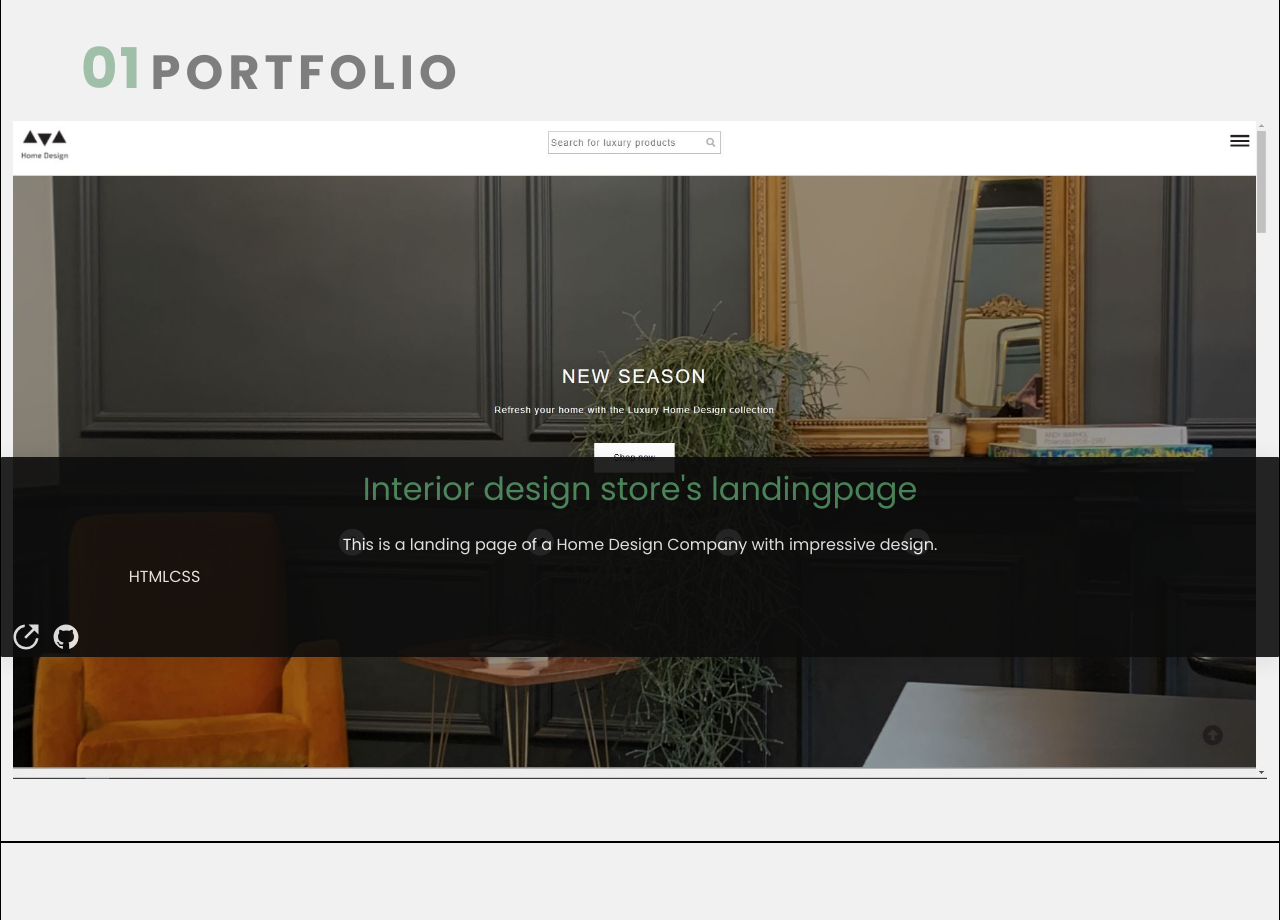
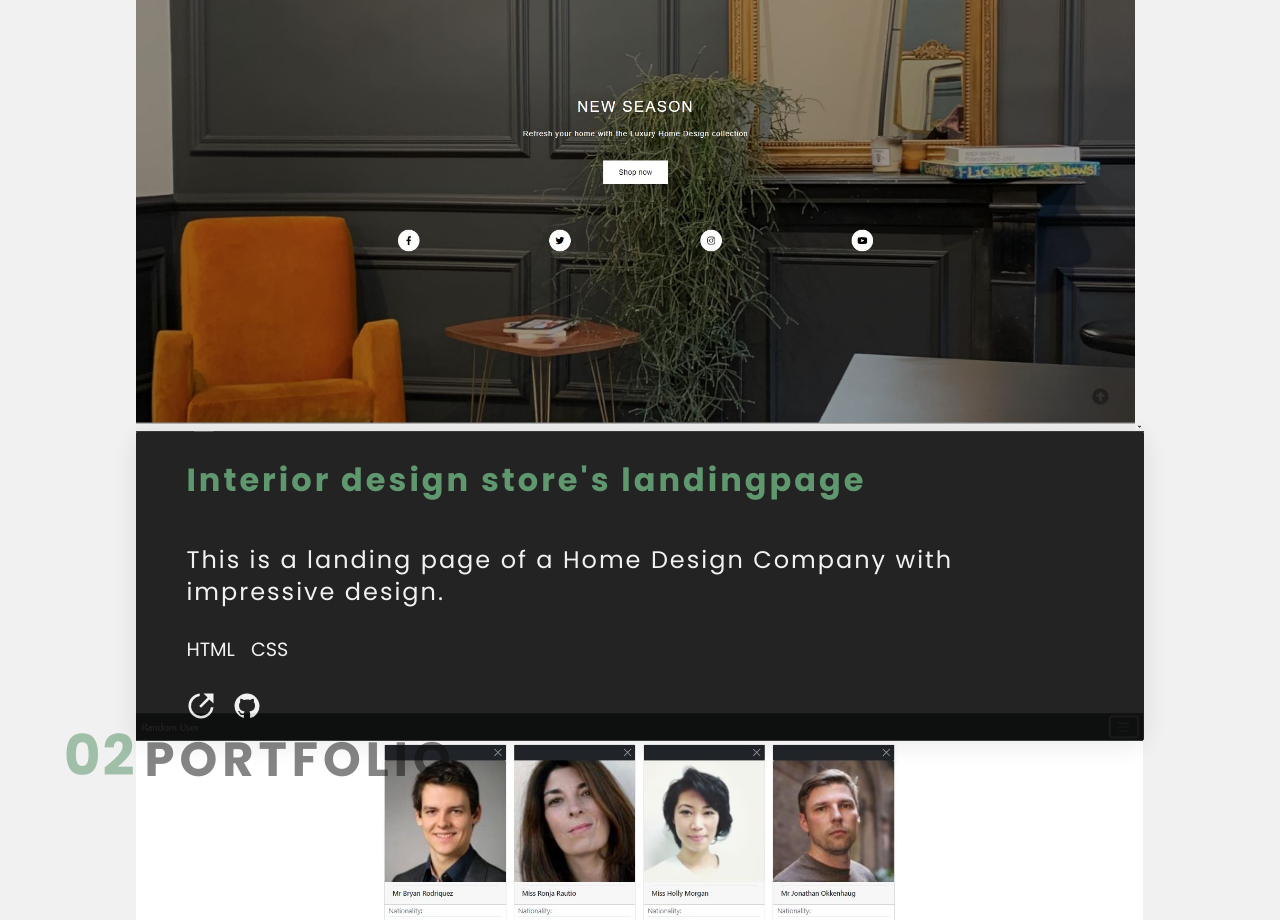
Before and after one commit to gerry9009/portfolio, a React (Create React App) app: page / in a window 1280 px wide. Shown: the part 1880-2800 px from the top of the page. Built offline with nearby package versions, Linux system fonts and the light colour scheme.

Commit message:
Add design to Portfolio section

```diff
--- a/src/components/About/About.css
+++ b/src/components/About/About.css
@@ -166,7 +166,7 @@
     top: auto;
     bottom: 20vh;
     font-size: 8em;
-    right: 5rem;
+    right: 1rem;
     left: auto;
   }
 
--- a/src/components/About/About.jsx
+++ b/src/components/About/About.jsx
@@ -1,7 +1,7 @@
 import React, { useEffect } from "react";
 import "./About.css";
 import getRandomKey from "../../constants/getRandomKey";
-import mainpic from "../../assets/profil/portfolio.jpg";
+import mainpic from "../../assets/profil/myprofile.jpg";
 
 import { fadeInAnimation } from "../../constants/animations";
 
--- a/src/components/Contact/Contact.css
+++ b/src/components/Contact/Contact.css
@@ -146,7 +146,7 @@
     top: auto;
     bottom: 15vh;
     font-size: 8em;
-    right: 5rem;
+    right: 1rem;
     left: auto;
   }
 
--- a/src/components/Home/Home.css
+++ b/src/components/Home/Home.css
@@ -1,7 +1,7 @@
 .home {
   background: var(--bg-color);
   margin: 0;
-  height: 100vh;
+  min-height: 100vh;
   display: flex;
   flex-direction: column;
   justify-content: center;
--- a/src/components/Navbar/Navbar.jsx
+++ b/src/components/Navbar/Navbar.jsx
@@ -9,7 +9,7 @@ import ScrollLock from "react-scrolllock";
 
 const containerVariants = {
   hidden: {
-    scale: 10,
+    scale: 8,
     x: "calc(50vw - 40px)",
     y: "calc(-50vh - 2.5rem)",
   },
--- a/src/components/Portfolio/Portfolio.css
+++ b/src/components/Portfolio/Portfolio.css
@@ -3,20 +3,23 @@
   display: flex;
   flex-direction: column;
   align-items: center;
+  justify-content: center;
   position: relative;
-  border: 1px solid black;
+
   font-family: "Poppins", sans-serif;
 }
 
-.portfolio-headings_container {
-  width: 100%;
-  margin-top: 5rem;
+.portfolio-headings {
+  width: 90%;
+  position: absolute;
   display: flex;
   align-items: flex-end;
+  flex-wrap: wrap;
   opacity: 0.5;
+  top: 6vh;
 }
 
-.portfolio-heading-num {
+.portfolio-headings_num {
   font-size: 3.5rem;
   font-weight: 700;
   letter-spacing: 2px;
@@ -24,7 +27,7 @@
   margin-right: 0.5rem;
 }
 
-.portfolio-heading-title {
+.portfolio-headings_title {
   font-size: 3rem;
   font-weight: 700;
   letter-spacing: 5px;
@@ -32,49 +35,72 @@
   text-transform: uppercase;
 }
 
-.portfolio-content-title {
-  padding: 1rem;
+.portfolio-img {
+  width: 90%;
+  margin-top: 20vh;
 }
 
-.portfolio h4 {
-  color: var(--font-hover-color);
-  font-size: 2rem;
+.portfolio-img_pic {
+  width: 100%;
+  height: 100%;
+  min-height: 220px;
 }
 
-.portfolio-content_container {
-  position: absolute;
-  top: 60%;
-  width: 100%;
-  height: 25vh;
+.portfolio-content {
+  position: relative;
+  width: 90%;
   z-index: 1;
   background: var(--font-color);
+  opacity: 0.9;
   border-radius: 1px;
   box-shadow: 0 4px 30px rgba(0, 0, 0, 0.1);
-  opacity: 0.9;
   display: flex;
   flex-direction: column;
   align-items: center;
 }
 
-.portfolio-description {
-  padding: 1rem;
-  color: var(--bg-color);
+.portfolio-content_title {
+  width: 90%;
+  padding: 1rem 0;
+  color: var(--font-hover-color);
+  font-size: 1.5rem;
+  letter-spacing: 2px;
+  font-weight: 700;
 }
 
-.portfolio-technologys {
+.portfolio-content_description {
+  width: 90%;
+  padding: 1rem 0;
+  color: var(--bg-color);
+  font-size: 1rem;
+  letter-spacing: 1px;
+  line-height: 1.5rem;
+}
+
+.portfolio-content_technologys {
+  width: 90%;
   color: var(--bg-color);
   display: flex;
-  width: 80%;
+  align-items: flex-start;
+  flex-wrap: wrap;
+  margin: 0.5rem 0;
 }
 
-.portfolio-link {
-  margin: 20px;
+.portfolio-content_technologys li {
+  font-size: 1rem;
+  padding-right: 1rem;
 }
 
-.portfolio-icon {
-  position: absolute;
-  bottom: 5px;
+.portfolio-content_link {
+  width: 90%;
+  display: flex;
+  align-items: flex-start;
+  margin: 1rem 0;
+}
+
+.portfolio-content_icon {
   fill: var(--bg-color);
+  padding-right: 1rem;
 }
 
 .icon-github {
@@ -85,23 +111,35 @@
   left: 50px;
 }
 
-.portfolio-icon:hover {
+.portfolio-content_icon:hover {
   fill: var(--font-hover-color);
 }
 
-.portfolio-img_container {
-  position: absolute;
-  width: 98vw;
-  min-height: 30vh;
-  top: 30vh;
-}
+@media (min-width: 576px) {
+  .portfolio-img {
+    margin-top: 10vh;
+  }
 
-.portfolio-img_container img {
-  width: 100%;
-  height: 100%;
-}
+  .portfolio-content_title {
+    font-size: 1.8rem;
+    letter-spacing: 2.5px;
+    margin: 1rem 0;
+  }
 
-@media (min-width: 576px) {
+  .portfolio-content_description {
+    font-size: 1.2rem;
+    letter-spacing: 1.5px;
+    line-height: 2rem;
+    margin: 0 0 1rem;
+  }
+
+  .portfolio-content_technologys {
+    margin: 0 0 1rem;
+  }
+
+  .portfolio-content_technologys li {
+    font-size: 1rem;
+  }
 }
 
 @media (min-width: 768px) {
@@ -110,6 +148,25 @@
 @media (min-width: 992px) {
   .portfolio {
     height: 100vh;
-    padding: 5rem;
+    padding: 0 5rem;
+  }
+
+  .portfolio-img {
+    margin-top: 10vh;
+  }
+
+  .portfolio-content_title {
+    font-size: 2rem;
+    letter-spacing: 3px;
+  }
+
+  .portfolio-content_description {
+    font-size: 1.5rem;
+    letter-spacing: 2px;
+    line-height: 2rem;
+  }
+
+  .portfolio-content_technologys li {
+    font-size: 1.2rem;
   }
 }
--- a/src/components/Portfolio/Portfolio.jsx
+++ b/src/components/Portfolio/Portfolio.jsx
@@ -18,33 +18,35 @@ export default function Portfolio({ navigation, contentPortfolio, index }) {
 
   return (
     <section className="portfolio" id={navigation} data-nav="portfolio">
-      <div className="portfolio-headings_container">
-        <h3 className="portfolio-heading-num">{number()}</h3>
-        <h2 className="portfolio-heading-title">Portfolio</h2>
+      <div className="portfolio-headings">
+        <h3 className="portfolio-headings_num">{number()}</h3>
+        <h2 className="portfolio-headings_title">Portfolio</h2>
       </div>
-      <div className="portfolio-content_container">
-        <div className="portfolio-content-title">
-          <h4>{contentPortfolio.title}</h4>
-        </div>
-        <div className="portfolio-description">{contentPortfolio.text}</div>
-        <ul className="portfolio-technologys">{technologys}</ul>
-        <a
-          href={contentPortfolio.link_webpage}
-          target="_blank"
-          className="portfolio-link"
-        >
-          <RiShareCircleFill className="portfolio-icon icon-github" size={30} />
-        </a>
-        <a
-          href={contentPortfolio.link_github}
-          target="_blank"
-          className="portfolio-link"
-        >
-          <RiGithubFill className="portfolio-icon icon-page" size={30} />
+      <div className="portfolio-img">
+        <a href={contentPortfolio.link_webpage} target="_blank">
+          <img className="portfolio-img_pic" src={contentPortfolio.pic} />
         </a>
       </div>
-      <div className="portfolio-img_container">
-        <img src={contentPortfolio.pic} />
+      <div className="portfolio-content">
+        <h4 className="portfolio-content_title">{contentPortfolio.title}</h4>
+        <div className="portfolio-content_description">
+          {contentPortfolio.text}
+        </div>
+        <ul className="portfolio-content_technologys">{technologys}</ul>
+        <div className="portfolio-content_link">
+          <a href={contentPortfolio.link_webpage} target="_blank">
+            <RiShareCircleFill
+              className="portfolio-content_icon icon-github"
+              size={30}
+            />
+          </a>
+          <a href={contentPortfolio.link_github} target="_blank">
+            <RiGithubFill
+              className="portfolio-content_icon icon-page"
+              size={30}
+            />
+          </a>
+        </div>
       </div>
     </section>
   );
```
Also changed, not shown: src/assets/profil/portfolio.jpg (deleted).
